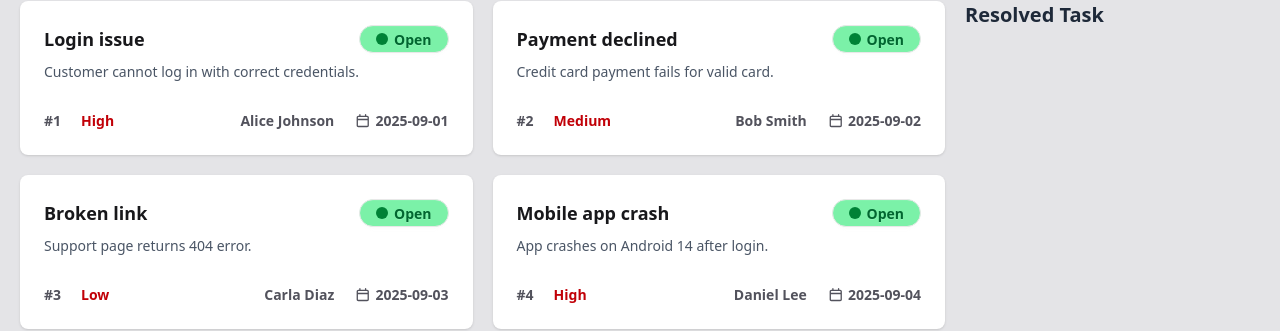
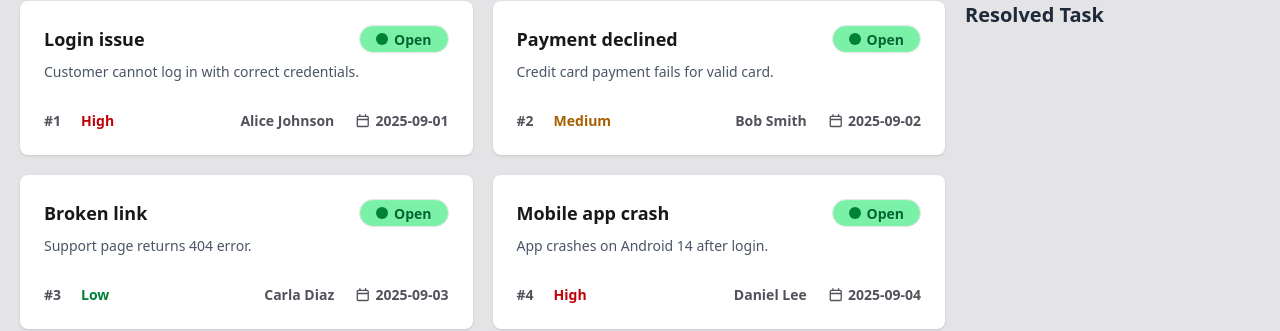
Before and after one commit to abubakar-arman/B12A07-customer-support-zone, a React (Vite) app: page / in a window 1280 px wide. Shown: the part 490-821 px from the top of the page. Built offline with nearby package versions, Linux system fonts and the light colour scheme.

Commit message:
Fix priority styles

```diff
--- a/src/Components/TicketCard/TicketCard.jsx
+++ b/src/Components/TicketCard/TicketCard.jsx
@@ -41,6 +41,19 @@ const TicketCard = ({ ticket, handleTicketClick }) => {
             break;
     }
 
+    let colorPriority = ''
+    switch(priority){
+        case 'Low':
+            colorPriority = ' text-green-700'
+            break;
+        case 'Medium':
+            colorPriority = ' text-yellow-700'
+            break;
+        case 'High':
+            colorPriority = ' text-red-700'
+            break;
+    }
+
     return (
         <div className="ticket-card card bg-base-100 w-full shadow-sm" onClick={() => handleTicketClick(ticket)}>
             <div className="card-body">
@@ -52,7 +65,7 @@ const TicketCard = ({ ticket, handleTicketClick }) => {
                 <div className="bottom mt-5 font-semibold flex justify-between text-zinc-600">
                     <div className='flex gap-5'>
                         <p className="">#{id}</p>
-                        <p className="text-red-700">{priority}</p>
+                        <p className={colorPriority}>{priority}</p>
                     </div>
                     <div className='flex gap-5'>
                         <p className="">{customer}</p>
```
Also changed, not shown: 1 other file (tests, documents, lock files or other folders).
